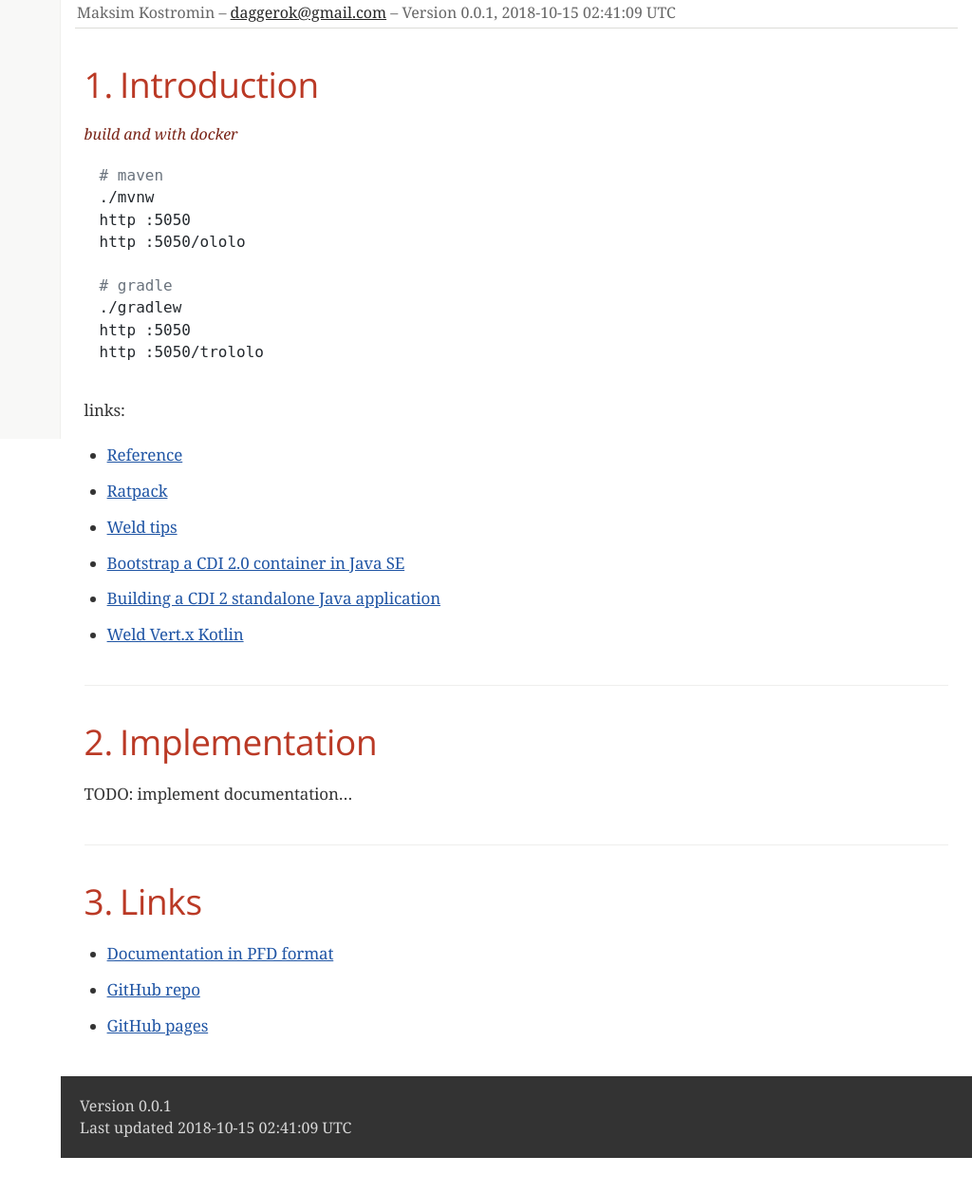
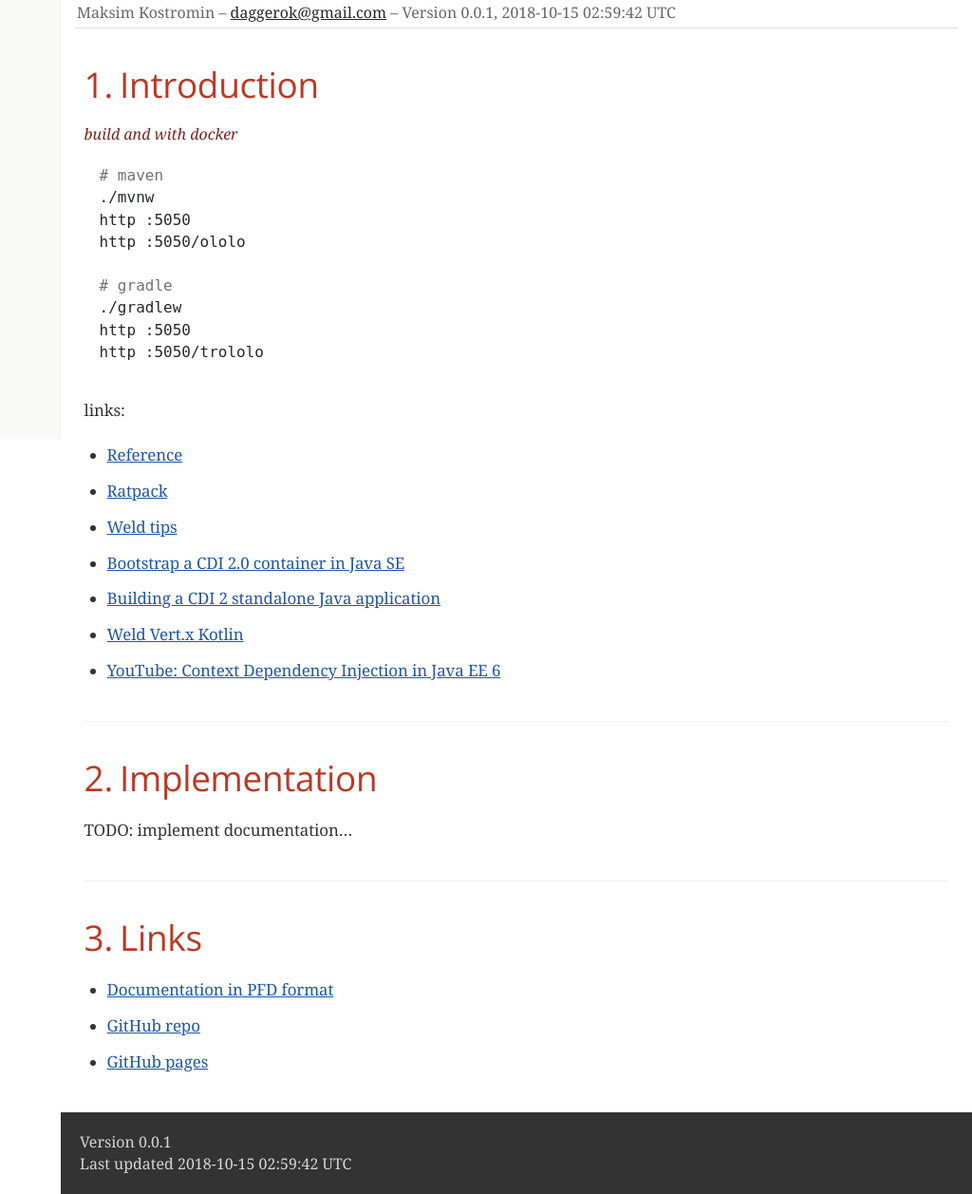
Before and after one commit to daggerok/java-se-cdi-ratpack, a plain HTML site: page 404.html in a window 1280 px wide. Shown: the part 338-1595 px from the top of the page at 95% size, without its empty margins (256-1280 px from the left). Before the commit the page ends 1557 px from the top, so only its background shows below. Drawn offline with nearby package versions, Linux system fonts and the light colour scheme; a web font is replaced by a local one.

Commit message:
Deploy daggerok/java-se-cdi-ratpack to github.com/daggerok/java-se-cdi-ratpack.git:gh-pages

```diff
--- a/404.html
+++ b/404.html
@@ -456,7 +456,7 @@ body.book #toc,body.book #preamble,body.book h1.sect0,body.book .sect1>h2{page-b
 <span id="author" class="author">Maksim Kostromin</span><br>
 <span id="email" class="email"><a href="mailto:daggerok@gmail.com">daggerok@gmail.com</a></span><br>
 <span id="revnumber">version 0.0.1,</span>
-<span id="revdate">2018-10-15 02:41:09 UTC</span>
+<span id="revdate">2018-10-15 02:59:42 UTC</span>
 </div>
 <div id="toc" class="toc2">
 <div id="toctitle">Table of Contents</div>
@@ -508,6 +508,9 @@ http :5050/trololo</code></pre>
 <li>
 <p><a href="https://github.com/weld/weld-vertx/tree/master/examples/kotlin">Weld Vert.x Kotlin</a></p>
 </li>
+<li>
+<p><a href="https://www.youtube.com/watch?v=ZKpUoatSkTc">YouTube: Context Dependency Injection in Java EE 6</a></p>
+</li>
 </ul>
 </div>
 </div>
@@ -542,7 +545,7 @@ http :5050/trololo</code></pre>
 <div id="footer">
 <div id="footer-text">
 Version 0.0.1<br>
-Last updated 2018-10-15 02:41:09 UTC
+Last updated 2018-10-15 02:59:42 UTC
 </div>
 </div>
 <!-- jquery -->
```
Also changed, not shown: index.html (+5 -2 lines), index.xml (+5 -2 lines), 2 other files.
